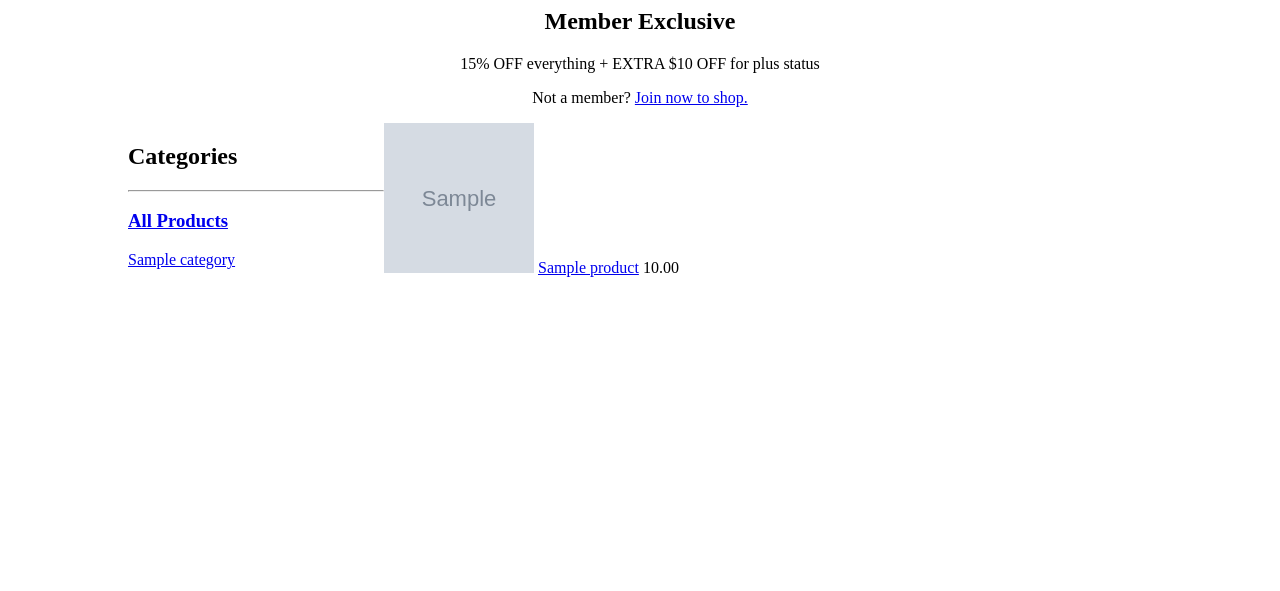
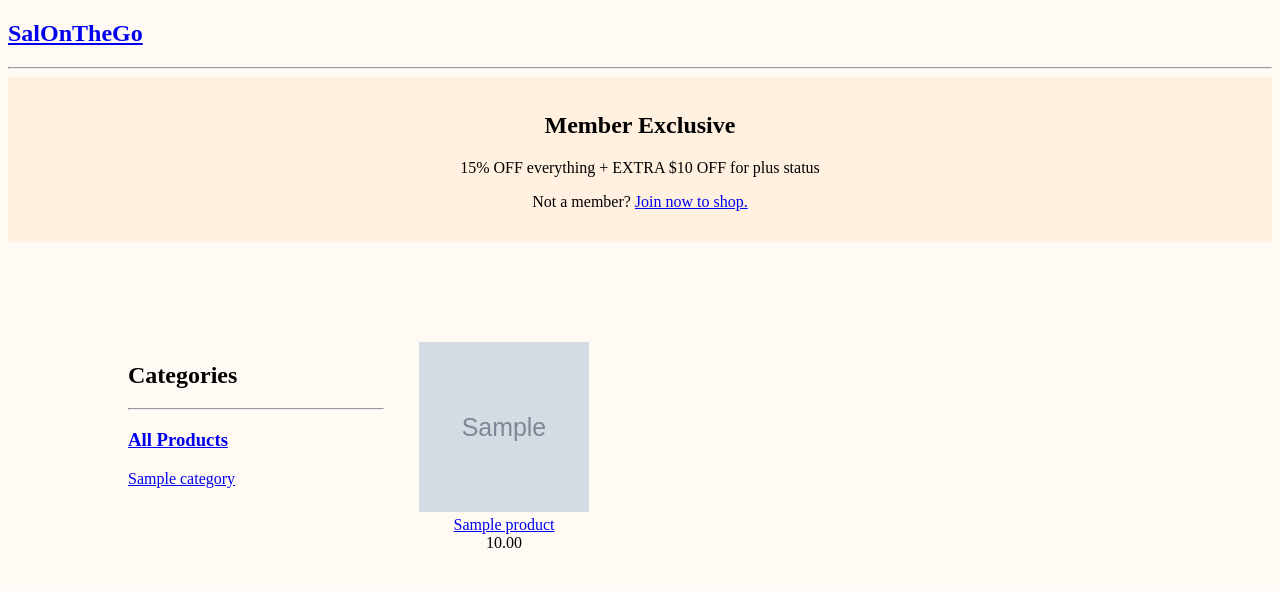
Before and after one commit to arvinjohnguia/Products, a Django app: template base/templates/base/shop.html in a window 1280 px wide. Shown: the top 591 px of the page. Run offline with Django 3.2, Linux system fonts and the light colour scheme; the template is opened without the code that fills it: most values are stand-ins (such as "Sample title", 1, 10 or a date in 2020); grey boxes marked "Sample" are stand-in pictures.

Commit message:
Shop CSS

```diff
--- a/Products/settings.py
+++ b/Products/settings.py
@@ -39,7 +39,6 @@ INSTALLED_APPS = [
     'django.contrib.staticfiles',
 
     'base.apps.BaseConfig',
-    'django_toggle_switch_widget',
 ]
 
 MIDDLEWARE = [
--- a/base/models.py
+++ b/base/models.py
@@ -19,13 +19,12 @@ class Product(models.Model):
     insProd_stockQty = models.IntegerField(verbose_name="Stock Quantity")
     insProd_Price = models.FloatField(verbose_name="Price")
     insProd_Image = models.ImageField(default="placeholder-image.png", upload_to="product_images", null=True, verbose_name="Product Image")
-    is_active = models.BooleanField(default=True)
+    is_active = models.BooleanField(default=True, verbose_name="Status")
     objects = models.Manager() #For All Records
     active_objects = IsActiveManager() #For Active Records Only
     #insProd_totalUsed = models.IntegerField(verbose_name="Total Used")
     #insProd_dateRestocked = models.DateTimeField(auto_now=True)
     #insProd_DateUsed
 
-
     def __str__(self):
         return self.insProd_Name
--- a/base/templates/base/products.html
+++ b/base/templates/base/products.html
@@ -54,7 +54,7 @@
                         <td data-label="Price" id="price">{{product.insProd_Price|floatformat:2}}</td>
                         <td data-label="Stock">{{product.insProd_stockQty}}</td>
                         <!--<td data-label="Description" class="td-align-left" id="description">{{product.insProd_Desc}}</td>-->
-                        <td><form method="POST" action="">{{form.is_active}}</form></td>
+                        <td><form method="POST" action="">{% csrf_token %}{{form.is_active}}</form></td>
                         <td data-label="Options" id="options"><a href="{% url 'update-product' product.id %}" class="option-links">Edit</a><br>
                         <a href="{% url 'delete-product' product.id %}" class="option-links">Delete</a></td>
                     </tr>
--- a/base/templates/base/shop.html
+++ b/base/templates/base/shop.html
@@ -1,27 +1,4 @@
-<style>
-    .discount-header {
-        text-align: center;
-    }
-    .shop-wrapper {
-        margin: 0 auto;
-        width: 100%;
-        max-width: 1024;
-    }
-    .shop-container {
-        display: grid;
-        grid-template-columns: 1fr 3fr;
-    }
-    .prod-grid {
-
-    }
-    .shop-product {
-        display: inline;
-    }
-    img {
-        width: 150px;
-        height: 150px;
-    }
-</style>
+{% extends 'main.html' %}
 
 {% block content %}
 <div class="discount-header">
@@ -45,17 +22,15 @@
         </div>
 
         <div class="prod-grid">
-            <div class="shop-product">
                 {% for product in products %}
-
+                <div class="indiv-prod-grid">
                     <!-- PRODUCT IMAGE -->
-                    <a href="/shop/{{product.id}}">{% if product.insProd_Image %}<img src="{{product.insProd_Image.url}}" />{% endif %}</a>
+                    <a href="/shop/{{product.id}}">{% if product.insProd_Image %}<img class="shop-images" src="{{product.insProd_Image.url}}" />{% endif %}</a><br>
                     <!-- PRODUCT NAME AND PRICE -->
-                    <a href="/products/{{product.id}}">{{product.insProd_Name}}</a>
+                    <a href="/products/{{product.id}}">{{product.insProd_Name}}</a><br>
                     {{product.insProd_Price|floatformat:2}}
-
+                </div>
                 {% endfor %}
-            </div>
         </div>
     </div>
 </div>
--- a/base/views.py
+++ b/base/views.py
@@ -2,7 +2,7 @@ from django.shortcuts import redirect, render
 from django.db.models import Q
 
 from .models import Product, Category
-from .forms import ProductForm
+from .forms import ProductForm, StatusForm
 
 # Create your views here.
 
@@ -31,9 +31,9 @@ def products(request):
         Q(insProd_Name__icontains=q)
     )
 
-    form = ProductForm()
+    form = StatusForm()
     if request.method == 'POST':
-        form = ProductForm(request.POST)
+        form = StatusForm(request.POST)
         if form.is_valid():
             form.save()
 
--- /dev/null
+++ b/static/css/shop.css
@@ -0,0 +1,39 @@
+/* DISCOUNT MESSAGE HEADER */
+.discount-header {
+    background-color: #fff0df;
+    text-align: center;
+    padding: 15px 0;
+    margin-bottom: 100px;
+}
+
+/* CONTAINER FOR ALL */
+.shop-wrapper {
+    margin: 0 auto;
+    width: 100%;
+    max-width: 1024px;
+}
+
+/* CONTAINER FOR CATEGORIES AND PRODUCTS */
+.shop-container {
+    display: grid;
+    grid-template-columns: 1fr 3fr;
+}
+/* CONTAINER FOR PRODUCTS */
+.prod-grid {
+    display: grid;
+    grid-template-columns: repeat(3, 1fr);
+    grid-auto-rows: 250px;
+    grid-gap: 1.5rem;
+    grid-auto-flow: row;
+}
+/* INDIVIDUAL PRODUCTS */
+.indiv-prod-grid{
+    /*background: rgb(146, 82, 82);*/
+    text-align: center;
+    justify-content: center;
+    align-items: center;
+}
+.shop-images {
+    width: 170px;
+    height: 170px;
+}
--- a/templates/main.html
+++ b/templates/main.html
@@ -7,6 +7,7 @@
     <meta name="viewport" content="width=device-width, initial-scale=1.0">
     <title>SalOnTheGo</title>
     <link rel="stylesheet" type="text/css" href="{% static 'css/main.css' %}">
+    <link rel="stylesheet" type="text/css" href="{% static 'css/shop.css' %}">
 </head>
 <body>
     {% include 'navbar.html' %}
```
Also changed, not shown: base/forms.py (+11 -1 lines), db.sqlite3, static/images/placeholder-image.png (deleted), static/images/placeholder-image_4rKRqoW.png (deleted), static/images/placeholder-image_R089E8C.png (deleted), static/images/placeholder-image_Xp9Aqlh.png (deleted), static/images/placeholder-image_gQhOh9A.png (deleted), static/images/placeholder-image_ipppCcq.png (deleted), static/images/placeholder-image_lDBrEkT.png (deleted), static/images/placeholder-image_mpEVQ7a.png (deleted).
